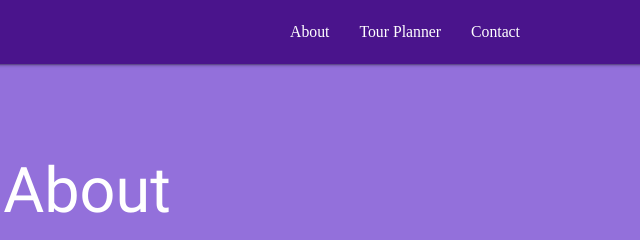
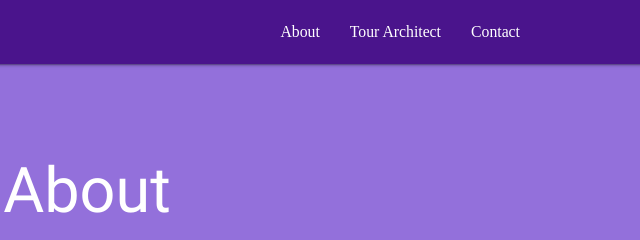
Before and after one commit to evansavage/giglogic_v2, a website: page starter-template/about.html in a window 1280 px wide. Shown: the top 240 px of the page, 553-1193 px from the left. Drawn offline with nearby package versions, Linux system fonts and the light colour scheme; a web font is replaced by a local one.

Commit message:
Update about.html

```diff
--- a/starter-template/about.html
+++ b/starter-template/about.html
@@ -25,7 +25,7 @@
         <a href="#" data-activates="nav-mobile" class="button-collapse"><i class="material-icons">menu</i></a>
         <ul id="nav-list" class="right hide-on-med-and-down">
           <li><a class="lato-light" href="about.html">About</a></li>
-          <li><a class="lato-light" href="map.html">Tour Planner</a></li>
+          <li><a class="lato-light" href="map.html">Tour Architect</a></li>
           <li><a class="lato-light" href="#">Contact</a></li>
         </ul>
       </div>
@@ -34,7 +34,7 @@
   <div id="nav-collapse">
     <ul id="nav-mobile" class="side-nav white">
       <li class="lato-light"><a href="about.html">About</a></li>
-      <li class="lato-light"><a href="map.html">Tour Planner</a></li>
+      <li class="lato-light"><a href="map.html">Tour Architect</a></li>
       <li class="lato-light"><a href="#">Contact</a></li>
     </ul>
   </div>
```
